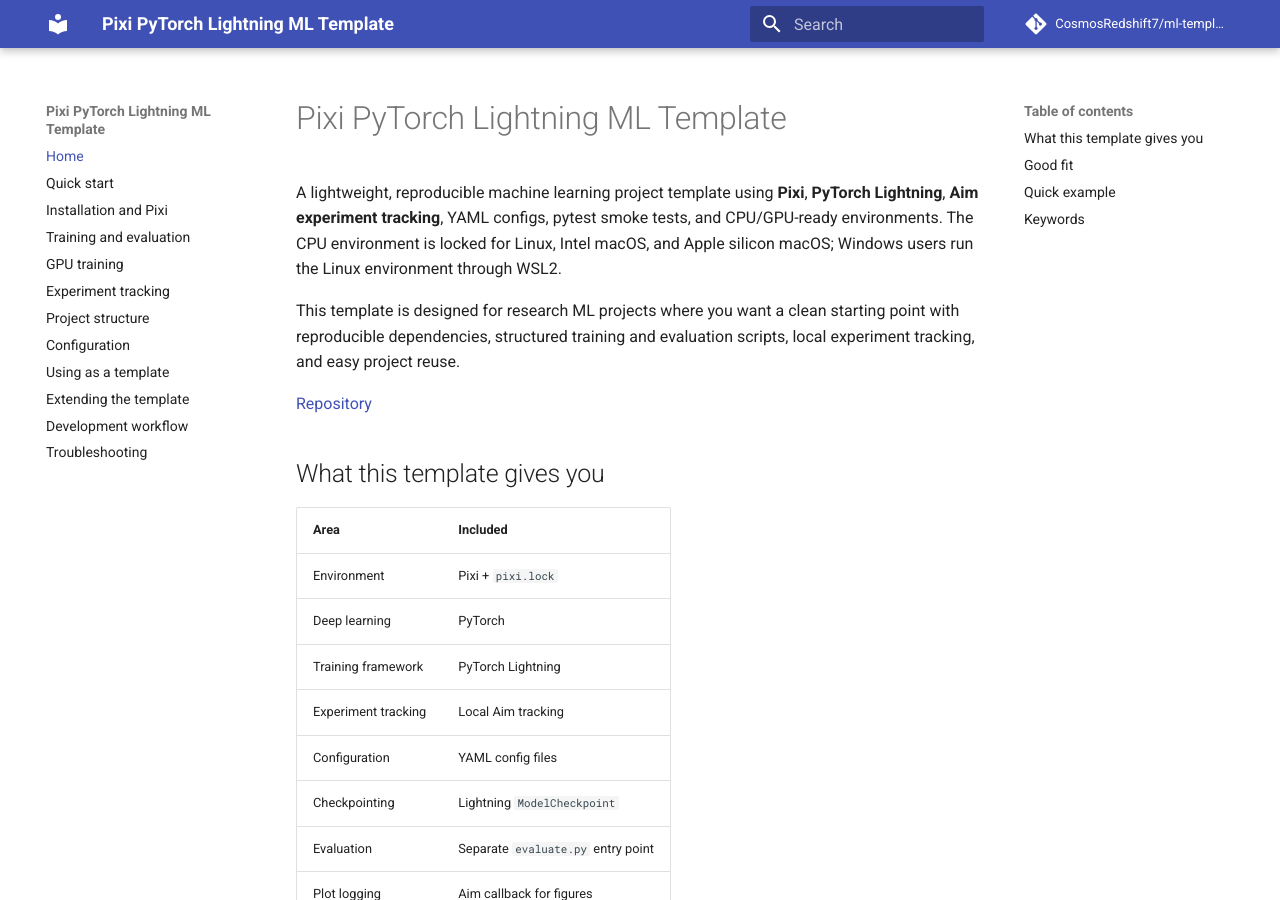
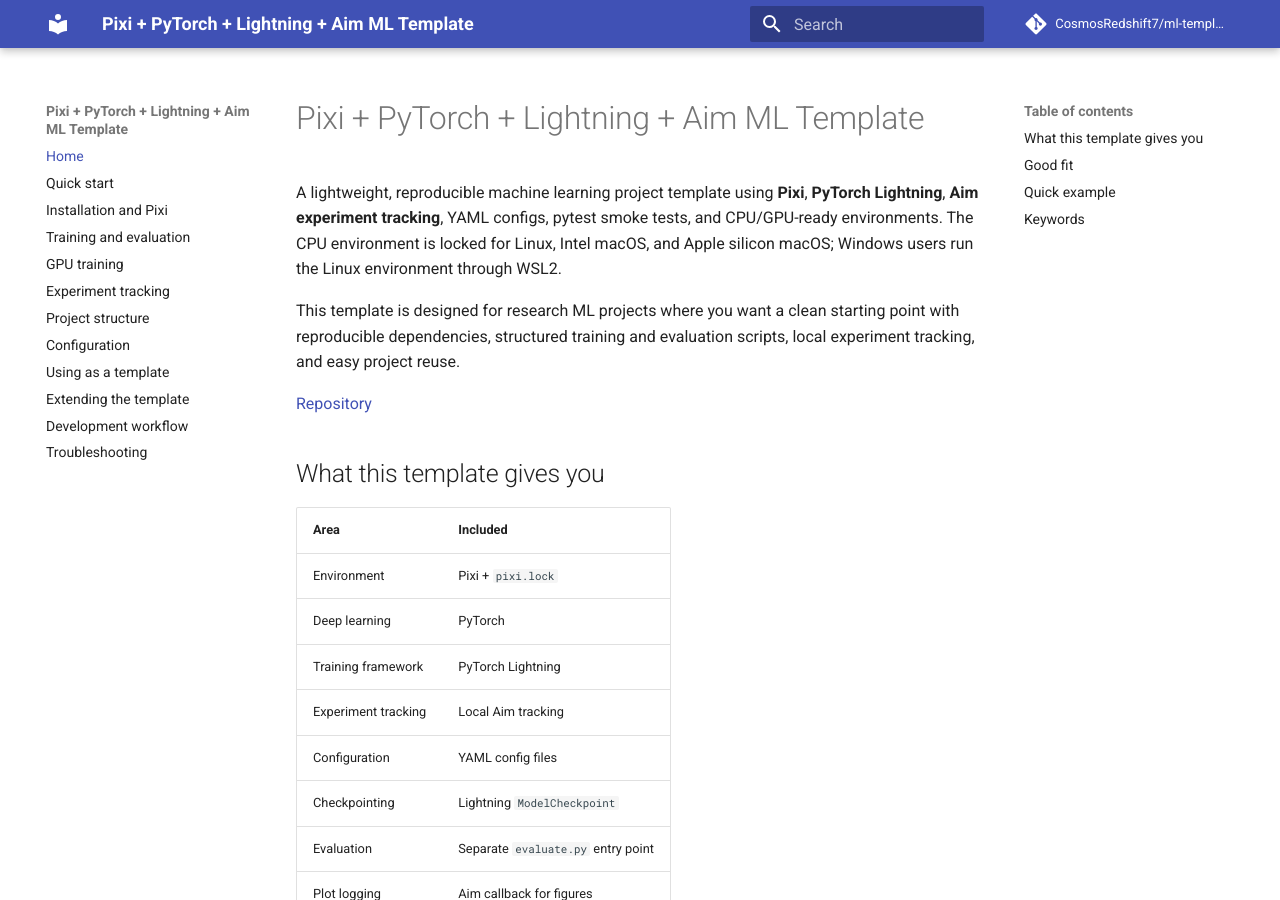
Before and after one commit to CosmosRedshift7/ml-template, an MkDocs documentation site: the page built from docs/index.md, in a window 1280 px wide and 900 px high. Built offline with MkDocs 1.6.1 and Material for MkDocs 9.7.7, drawn with Linux system fonts in a browser that asks for light colours; comment, search, counter and statistics services are not loaded.

Commit message:
docs: update project title (#4)

```diff
--- a/README.md
+++ b/README.md
@@ -1,4 +1,4 @@
-# Pixi PyTorch Lightning ML Template
+# Pixi + PyTorch + Lightning + Aim ML Template
 
 [![Python](https://img.shields.io/badge/python-3.12-blue)](https://www.python.org/)
 [![PyTorch](https://img.shields.io/badge/PyTorch-2.10-ee4c2c)](https://pytorch.org/)
--- a/docs/index.md
+++ b/docs/index.md
@@ -1,4 +1,4 @@
-# Pixi PyTorch Lightning ML Template
+# Pixi + PyTorch + Lightning + Aim ML Template
 
 A lightweight, reproducible machine learning project template using **Pixi**, **PyTorch Lightning**, **Aim experiment tracking**, YAML configs, pytest smoke tests, and CPU/GPU-ready environments. The CPU environment is locked for Linux, Intel macOS, and Apple silicon macOS; Windows users run the Linux environment through WSL2.
 
--- a/mkdocs.yml
+++ b/mkdocs.yml
@@ -1,4 +1,4 @@
-site_name: Pixi PyTorch Lightning ML Template
+site_name: "Pixi + PyTorch + Lightning + Aim ML Template"
 site_description: Reproducible machine learning project template using Pixi, PyTorch Lightning, Aim, YAML configs, and pytest.
 site_url: https://cosmosredshift7.github.io/ml-template/
 repo_url: https://github.com/CosmosRedshift7/ml-template
```
